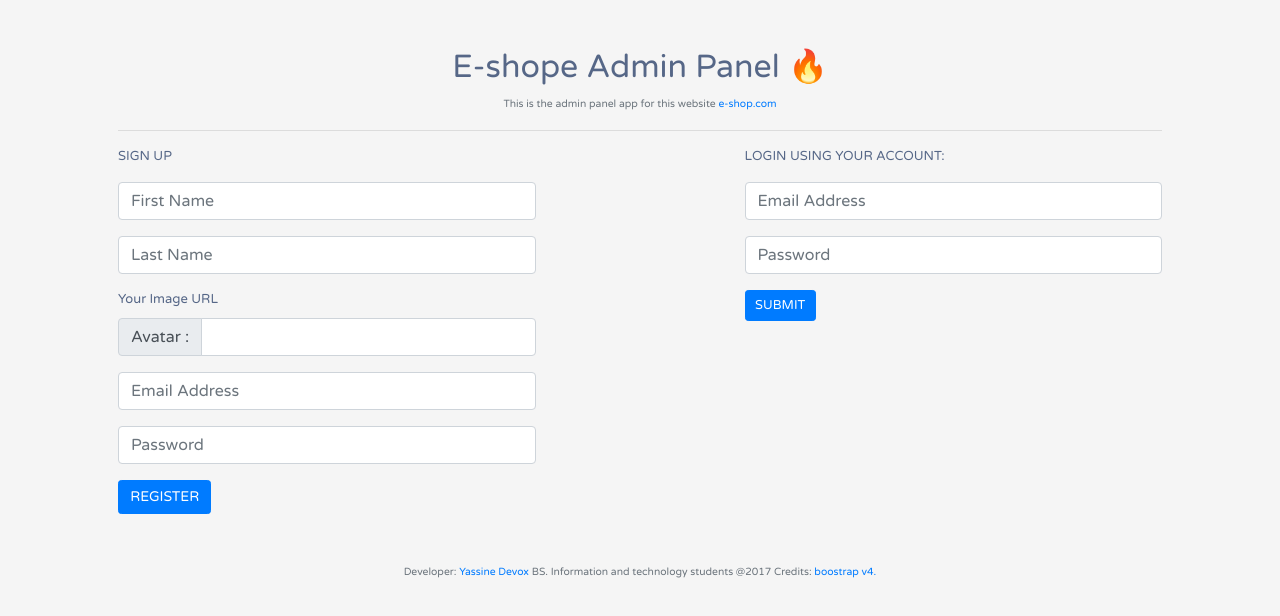
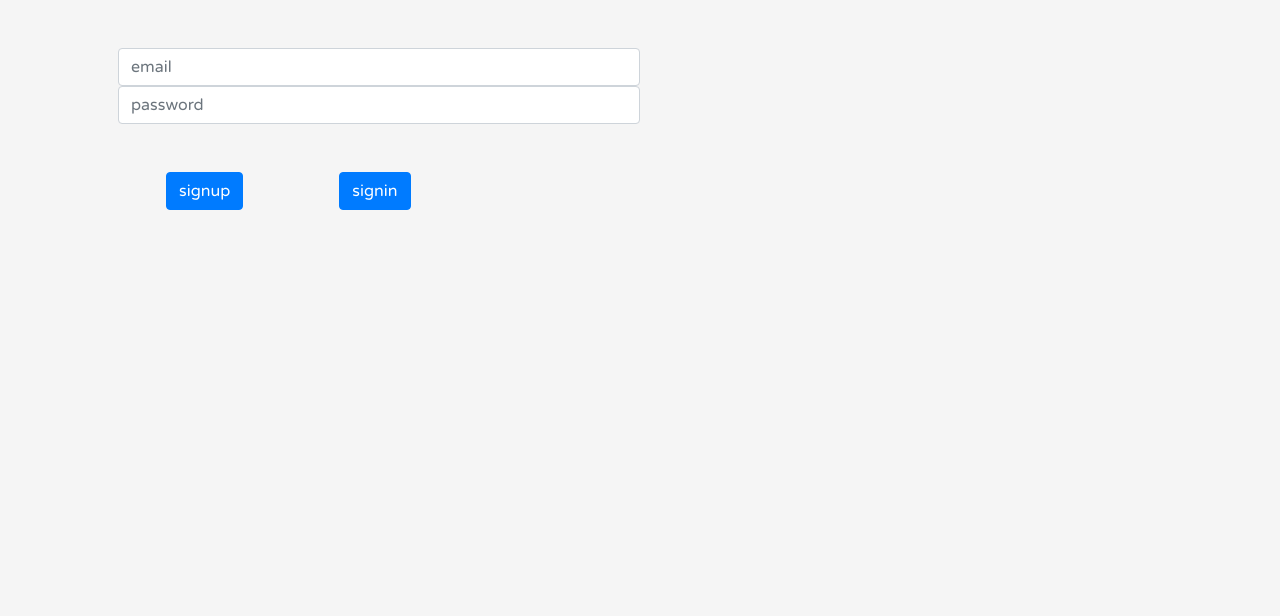
Before and after one commit to yassineDevox/e-shope, a React (Create React App) app: page / in a window 1280 px wide. Shown: the top 616 px of the page. Built offline with nearby package versions, Linux system fonts and the light colour scheme; no server answers.

Commit message:
auth system in progress ...

```diff
--- a/src/auth/auth-page.js
+++ b/src/auth/auth-page.js
@@ -1,119 +1,114 @@
-import React from "react";
-import AuthUI from "../components/auth/auth-ui";
+import React, { Component } from "react";
 import AuthContext from "./context/auth-context";
-import { auth } from "../utils/firebase";
 
-export default class AuthPage extends React.Component {
+export class AuthPage extends Component {
   constructor(props) {
     super(props);
     this.state = {
       email: "",
       password: "",
-      error: "",
-      success: "",
-      nom: "",
-      pren: "",
-      avatar: "",
-      loading: false,
+      error:false,
+      error1:false,
+      title: "",
+      success:false
     };
-    // this.handleSignup = this.handleSignup.bind(this);
-    this.handleSignin = this.handleSignin.bind(this);
   }
+
   render() {
     return (
-      <AuthUI
-        handleSignup={this.handleSignup}
-        handleSignin={this.handleSignin}
-        handleChange={this.handleChangeInput}
-        errorMSG={this.state.error}
-        successMSG={this.state.success}
-        isLoading={this.state.loading}
+      <div className="container p-5">
+        <input
+          name="email"
+          type="email"
+          className="form-control w-50"
+          onChange={this.handleChangeInput}
+          placeholder="email"
         />
+        <input
+          name="password"
+          type="password"
+          className="form-control w-50"
+          onChange={this.handleChangeInput}
+          placeholder="password"
+        />
+        <button className="btn btn-primary m-5" onClick={this.register}>
+          signup
+        </button>
+        <button className="btn btn-primary m-5" onClick={this.login}>
+          signin
+        </button>
+
+        <p className={this.state.error ? "alert alert-danger" : "d-none"}>
+          {this.state.title}
+        </p>
+        <p className={this.state.success ? "alert alert-success" : "d-none"}>
+          {this.state.title}
+        </p>
+
+      </div>
     );
   }
 
-  handleSignup = (event) => {
-    event.preventDefault();
+  register = () => {
 
-    // fields validation part
-    // console.log(this._validateFieldsOfSignup());
-    console.log(this._validateFieldsOfSignup());
+    this.setState({error:false,success:false})
+    //validation des donnees
+    const { email, password } = this.state;
 
-    if (this._validateFieldsOfSignup() != undefined) {
-      this.setState({ error: "Signup's values cannot be empty " });
-      return;
-    }
-    //do signup
-    const { email, password } = this.state;
-    this.setState({ loading: true });
-    this.setState({ error: "" });
+    if (email == "" || password == "") {
+
+
+      this.setState({ error: true, title: "register empty" });
+
+    } else {
+
+
+      this.setState({ error: false });
+
       this.context
         .signup(email, password)
-      .then((_) => {
-        const { avatar, nom, pren } = this.state;
+        //account was created successfuly
+        .then((data) => {
 
-        auth.onAuthStateChanged((user) => {
-          user
-            .updateProfile({
-              displayName: nom + " " + pren,
-              photoURL: avatar,
+          console.log(data);
+          this.setState({ error: false });
+          this.setState({success:true,title:'Your account has been created successfuly 🥰 Plz Signin !!'})
         })
-            .then(
-              (_) => {
-                this.setState({
-                  success:
-                    "Your Account has been added successfully try to signin",
+        .catch((error) => {
+           this.setState({ error: true, title: error.message });
         });
-                this.setState({ loading: false });
-              },
-              function (error) {
-                console.log(error);
     }
-            );
-        });
-      })
-      .catch((_) => {
-        this.setState({ error: "failed to signup" });
-        this.setState({ loading: false });
-      });
   };
 
-  handleSignin = (event) => {
-    event.preventDefault();
-    if (this.state.email == "" || this.state.password == "") {
-      this.setState({ error: "Signin Values Are Empty " });
-      return;
-    }
+  login = () => {
+    this.setState({error:false,success:false})
+
+    //validation des donnees
     const { email, password } = this.state;
-    this.setState({ loading: true });
-    this.setState({ error: "" });
+
+    if (email == "" || password == "") {
+      this.setState({ error: true, title: "login empty" });
+
+    } else {
+
       this.context
         .signin(email, password)
         .then((data) => {
-        console.log(data);
-
-        this.props.history.push("/admin/");
-        this.setState({ loading: false });
+          this.props.history.push('/admin')
+          this.setState({ error: false });
         })
         .catch((error) => {
-        console.log(error);
+          this.setState({ error: true, title: error.message });
+       });
 
-        this.setState({ error: "failed to signin " });
-        this.setState({ loading: false });
-      });
+    }
   };
 
   handleChangeInput = (e) => {
     this.setState({ [e.target.name]: e.target.value });
   };
+}
 
-  //--------util functions ----------
-  _validateFieldsOfSignup = () => {
-    return Object.keys(this.state).find(
-      (k) =>
-        k != "error" && k != "success" && k != "loading" && this.state[k] == ""
-    );
-  };
-}
-//step 6 : pour prendre le cle context pour acceder a AuthProvider
 AuthPage.contextType = AuthContext;
+
+export default AuthPage;
--- a/src/auth/context/auth-context.js
+++ b/src/auth/context/auth-context.js
@@ -1,65 +1,54 @@
+import { auth } from './../../utils/firebase'
+
+// step1
 import React from "react";
-import { auth } from "../../utils/firebase";
-
-//step 2 : creer context pour acceder a AuthProvider Component
+//step2
 const AuthContext = React.createContext();
 
-//step 1 creer AuthProvider
+// step1
 export class AuthProvider extends React.Component {
   constructor(props) {
     super(props);
-    //shared data
     this.state = {
       currentUser: {},
     };
   }
-  //shared functions
-  signup = (email, password) => {
-    return auth.createUserWithEmailAndPassword(email, password);
+  signup = (email,password) => {
+    return auth.createUserWithEmailAndPassword(email,password);
+  }
+
+
+  signin = (email,password) => {
+    return auth.signInWithEmailAndPassword(email,password);
   };
 
-  signin = (email, password) => {
-    return auth.signInWithEmailAndPassword(email, password);
-  };
+  logout = () => {alert('logout 🙄')};
 
-  logout = () => {
-    return auth.signOut();
-  };
+  // step4
+  render() {
+    //step 5 mentioner les fonctions et les donnees accessibles par les composants
 
-  //step 4 laison entre authContext et AuthProvider
-  render() {
     const { currentUser } = this.state;
-    const { signup, signin, logout } = this;
 
-    //step 8 passer les donnees avec les fonctions
-    const x = {
+    // const currentUser = this.state.currentUser
+
+    const { signin, signup, logout } = this;
+
+    const value = {
       currentUser,
+      signin,
       signup,
-      signin,
       logout,
     };
-    return (
-      <AuthContext.Provider value={x}>
-        {/* step5 : laison dyale les composants m3a AuthProvider */}
-        {this.props.children}
-      </AuthContext.Provider>
-    );
+
+    return(
+      <AuthContext.Provider value={value}>
+      {/* laison entre les coposants et le provider step 1 */}
+      {this.props.children}
+    </AuthContext.Provider>
+    )
+
   }
-
-  componentDidMount = () => {
-    //mani 3mar luser
-    auth.onAuthStateChanged((user) => {
-      this.setState({ currentUser: user });
-    });
-  };
-  //---------utils functions
-  _promisefunc = () => {
-    return new Promise(function (resolve, reject) {
-      setTimeout(() => {
-        resolve(console.log("signup ..."));
-      }, 10000);
-    });
-  };
 }
-//step 2
+// step2
 export default AuthContext;
```
Also changed, not shown: src/routes/route.js (+4 -4 lines), src/shared/shopping-card-context.js (added, +34 -0 lines), 1 other file (tests, documents, lock files or other folders). Lines whose indentation alone changed are shown as unchanged.
